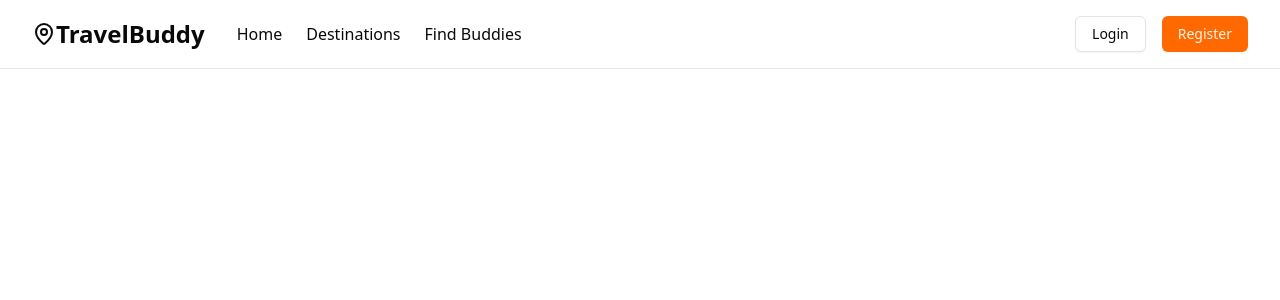
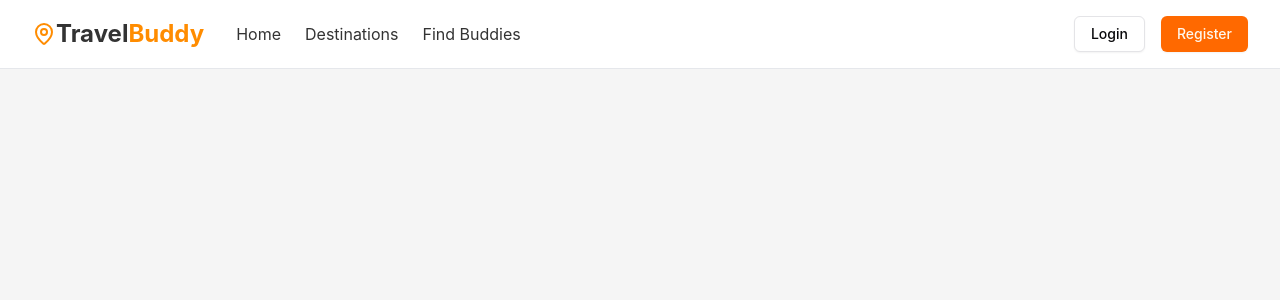
Before and after one commit to MP078/travelbuddy-web, a Next.js app: page / in a window 1280 px wide. Shown: the top 300 px of the page. Built offline with nearby package versions, Linux system fonts and the light colour scheme.

Commit message:
Add theme variables to globals.css and update Header component for client-side rendering

```diff
--- a/src/app/globals.css
+++ b/src/app/globals.css
@@ -2,6 +2,14 @@
 @import "tw-animate-css";
 
 @custom-variant dark (&:is(.dark *));
+
+@theme {
+    --color-brand-orange: #FF8C00;
+    --color-brand-beige: #F5F5F5;
+    --color-brand-gray: #757575;
+    --color-brand-dark-gray: #333333;
+    --font-sans: 'Inter', sans-serif;
+}
 
 @theme inline {
     --radius-sm: calc(var(--radius) - 4px);
--- a/src/components/pages/landing/Header.tsx
+++ b/src/components/pages/landing/Header.tsx
@@ -1,3 +1,5 @@
+'use client";';
+
 import { Button } from "@/components/ui/button";
 import { MapPin } from "lucide-react";
 import Link from "next/link";
```
